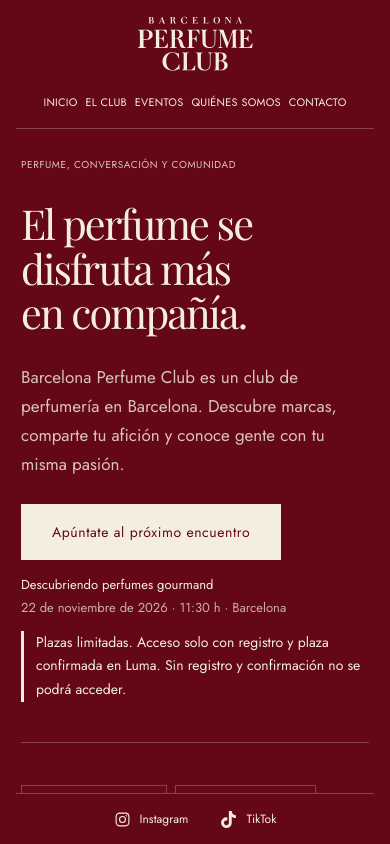
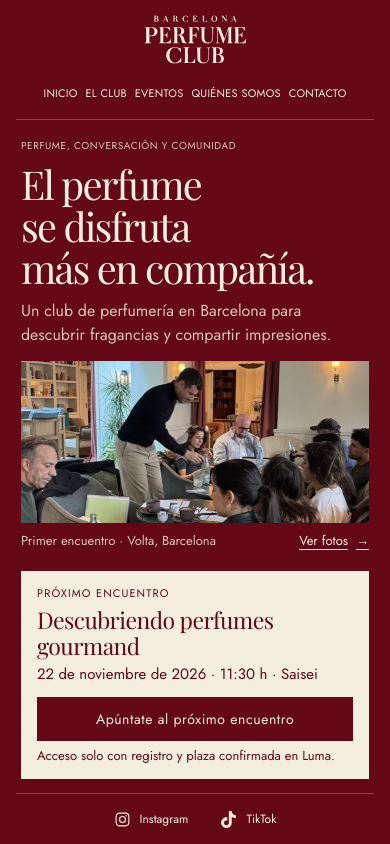
Before and after one commit to Cgrau/barcelona-perfume-club, a React (Vite) app: page / in a window 390 px wide. Built offline with nearby package versions, Linux system fonts and the light colour scheme.

Commit message:
Da protagonismo a la primera cata en la portada

```diff
--- a/src/App.tsx
+++ b/src/App.tsx
@@ -1,5 +1,5 @@
 import { Brand } from "./components/Brand";
-import { about, club, clubPurpose, events } from "./content";
+import { about, club, clubPurpose, events, firstEncounterPath, firstEncounterPhoto } from "./content";
 import { EventDescription, RegistrationNotice } from "./components/EventContent";
 import EventPage from "./EventPage";
 import AboutPage from "./AboutPage";
@@ -50,21 +50,49 @@ export default function App({ pathname = "/" }: { pathname?: string }) {
           aria-labelledby="landing-title"
         >
           <div className="landing-hero-copy">
-            <p className="landing-eyebrow hero-eyebrow">
-              <span>Perfume, conversación y comunidad</span>
-              <span className="hero-location">Barcelona</span>
-            </p>
+            <div className="hero-message">
+              <p className="landing-eyebrow hero-eyebrow">Perfume, conversación y comunidad</p>
               <h1 id="landing-title">
                 El perfume se disfruta más <em>en compañía.</em>
               </h1>
-            <div className="hero-invitation">
-              <div className="hero-message">
               <p className="landing-intro">
-                  {club.name} es un club de perfumería en Barcelona.
-                  Descubre marcas, comparte tu afición
-                  y conoce gente con tu misma pasión.
+                Un club de perfumería en Barcelona para descubrir fragancias y compartir impresiones.
               </p>
+            </div>
+            <figure className="hero-photo">
+              <img
+                src={firstEncounterPhoto.src}
+                srcSet={firstEncounterPhoto.srcSet}
+                sizes="(max-width: 700px) calc(100vw - 42px), (max-width: 1376px) 45vw, 600px"
+                alt={firstEncounterPhoto.alt}
+                width={firstEncounterPhoto.width}
+                height={firstEncounterPhoto.height}
+                fetchPriority="high"
+                decoding="async"
+              />
+              <figcaption>
+                <span>Primer encuentro · Volta, Barcelona</span>
+                <a href={`${firstEncounterPath}#event-gallery-heading`}>Ver fotos <span aria-hidden="true">→</span></a>
+              </figcaption>
+            </figure>
             <div className="hero-action">
+              <div className="landing-status">
+                <p className="landing-eyebrow">
+                  {nextEvent ? "Próximo encuentro" : "Calendario del club"}
+                </p>
+                {nextEvent ? (
+                  <>
+                    <p className="landing-status-title">{nextEvent.title}</p>
+                    <p>
+                      <time dateTime={nextEvent.dateTime}>{nextEvent.dateLabel} · {nextEvent.timeLabel} h</time>
+                      {" · "}{nextEvent.venue}
+                    </p>
+                  </>
+                ) : (
+                  <p className="landing-status-title">Sigue los próximos encuentros</p>
+                )}
+              </div>
+              <div className="hero-action-links">
                 <a
                   className="landing-luma"
                   href={nextEvent?.url ?? club.links.calendar}
@@ -75,20 +103,10 @@ export default function App({ pathname = "/" }: { pathname?: string }) {
                   <span>{nextEvent ? "Apúntate al próximo encuentro" : "Ver calendario en Luma"}</span>
                 </a>
                 {nextEvent && (
-                  <div className="landing-status">
-                    <p className="landing-status-title">
-                      {nextEvent.title}
+                  <p className="landing-access-summary">
+                    Acceso solo con registro y plaza confirmada en Luma.
                   </p>
-                    <p>
-                      {nextEvent.dateLabel} · {nextEvent.timeLabel} h · Barcelona
-                    </p>
-                    <p className="landing-access-summary">
-                      Plazas limitadas. Acceso solo con registro y plaza confirmada
-                      en Luma. Sin registro y confirmación no se podrá acceder.
-                    </p>
-                  </div>
                 )}
-                </div>
               </div>
             </div>
           </div>
--- a/src/content.ts
+++ b/src/content.ts
@@ -71,6 +71,15 @@ export const manifesto =
 export const clubPurpose =
   "Nuestro objetivo es reunir en Barcelona a quienes aman el perfume. Queremos descubrir marcas, compartir fragancias y aprender juntos, en eventos donde lo primero sea oler y disfrutar en compañía.";
 export type EventImage = Photo & { width: number; height: number };
+export const firstEncounterPath = "/eventos/descubriendo-perfumes-nicho/";
+export const firstEncounterPhoto: EventImage = {
+  src: "/media/encuentro-nicho-cata-640.webp",
+  srcSet: "/media/encuentro-nicho-cata-320.webp 320w, /media/encuentro-nicho-cata-640.webp 640w",
+  alt: "Carles conversa con los asistentes durante la cata de perfumes",
+  width: 640,
+  height: 1139,
+};
+
 export type ClubEvent = {
   id: string;
   path: string;
@@ -95,7 +104,7 @@ export type ClubEvent = {
 export const events: ClubEvent[] = [
   {
     id: "tdhs6lr0",
-    path: "/eventos/descubriendo-perfumes-nicho/",
+    path: firstEncounterPath,
     title: "Descubriendo perfumes nicho",
     edition: "Primer encuentro",
     status: "past",
@@ -132,13 +141,7 @@ export const events: ClubEvent[] = [
         width: 960,
         height: 540,
       },
-      {
-        src: "/media/encuentro-nicho-cata-640.webp",
-        srcSet: "/media/encuentro-nicho-cata-320.webp 320w, /media/encuentro-nicho-cata-640.webp 640w",
-        alt: "Carles conversa con los asistentes durante la cata de perfumes",
-        width: 640,
-        height: 1139,
-      },
+      firstEncounterPhoto,
       {
         src: "/media/encuentro-nicho-mesa-640.webp",
         srcSet: "/media/encuentro-nicho-mesa-320.webp 320w, /media/encuentro-nicho-mesa-640.webp 640w",
--- a/src/landing.css
+++ b/src/landing.css
@@ -165,49 +165,83 @@ p {
 }
 .landing-hero {
   width: 100%;
-  padding: 48px 0 64px;
+  padding: 28px 0 36px;
+}
+.landing-hero-copy {
+  display: grid;
+  grid-template-columns: repeat(2, minmax(0, 1fr));
+  align-items: center;
+  column-gap: clamp(30px, 5vw, 72px);
+  row-gap: 22px;
 }
 .hero-eyebrow {
-  display: flex;
-  justify-content: space-between;
-  gap: 20px;
   color: var(--soft);
-  margin-bottom: 38px;
-}
-.hero-location {
-  color: var(--cream);
+  margin-bottom: 14px;
 }
 .landing-hero h1 {
-  max-width: 1130px;
   font-family: var(--display);
-  font-size: clamp(58px, 7.45vw, 110px);
+  font-size: clamp(44px, 4.75vw, 76px);
   line-height: 1.05;
-  letter-spacing: -0.05em;
+  letter-spacing: -0.045em;
   text-wrap: balance;
 }
 .landing-hero h1 em {
+  white-space: nowrap;
   font-weight: 400;
 }
-.hero-invitation {
-  display: grid;
-  grid-template-columns: 1.1fr 1fr;
-  gap: 64px;
-  align-items: start;
-  margin-top: 46px;
-}
-.hero-message {
-  display: contents;
-}
 .landing-intro {
-  max-width: 460px;
+  max-width: 44ch;
+  margin-top: 18px;
   color: var(--soft);
-  font-size: 19px;
-  line-height: 1.65;
+  font-size: 17px;
+  line-height: 1.55;
   text-wrap: pretty;
 }
+.hero-photo {
+  margin: 0;
+  min-width: 0;
+}
+.hero-photo img {
+  display: block;
+  width: 100%;
+  height: auto;
+  aspect-ratio: 2 / 1;
+  object-fit: cover;
+  object-position: center 49%;
+  background: rgb(0 0 0 / 15%);
+}
+.hero-photo figcaption {
+  display: flex;
+  align-items: center;
+  justify-content: space-between;
+  gap: 12px;
+  color: var(--soft);
+  font-size: 13px;
+}
+.hero-photo a {
+  display: inline-flex;
+  align-items: center;
+  gap: 8px;
+  min-height: 34px;
+  color: var(--cream);
+  white-space: nowrap;
+  text-decoration: underline;
+  text-underline-offset: 4px;
+}
 .hero-action {
-  justify-self: end;
-  width: min(100%, 330px);
+  grid-column: 1 / -1;
+  display: grid;
+  grid-template-columns: minmax(0, 1fr) auto;
+  align-items: center;
+  gap: 16px 28px;
+  padding: 17px clamp(20px, 3vw, 38px);
+  color: var(--wine);
+  background: var(--cream);
+}
+.hero-action-links {
+  display: grid;
+  gap: 6px;
+  align-items: start;
 }
 .landing-luma {
   display: inline-flex;
@@ -225,8 +259,19 @@ p {
     background-color 0.18s,
     color 0.18s;
 }
-.hero-action > .landing-luma {
-  width: 100%;
+.hero-action .landing-luma {
+  min-height: 44px;
+  padding: 9px 18px;
+  border-color: var(--wine);
+  color: var(--cream);
+  background: var(--wine);
+}
+.hero-action .landing-luma:hover {
+  color: var(--wine);
+  background: transparent;
+}
+.hero-action .landing-luma:focus-visible {
+  outline-color: var(--wine);
 }
 .landing-luma span {
   display: inline-block;
@@ -243,20 +288,20 @@ p {
   transform: translateY(1px);
 }
 .landing-status {
-  margin-top: 16px;
-  font-size: 13px;
-  line-height: 1.7;
-  color: var(--muted);
+  font-size: 15px;
+  line-height: 1.4;
+}
+.landing-status .landing-eyebrow {
+  font-size: 11px;
 }
 .landing-status-title {
-  color: var(--cream);
+  margin: 4px 0;
+  font: 400 clamp(23px, 2.5vw, 32px)/1.15 var(--display);
+  letter-spacing: -0.025em;
 }
 .landing-access-summary {
-  margin-top: 12px;
-  padding-left: 12px;
-  border-left: 3px solid var(--cream);
-  color: var(--cream);
-  font-size: 14px;
+  font-size: 13px;
+  line-height: 1.4;
 }
 .landing-about {
   display: grid;
@@ -880,12 +925,6 @@ p {
   .about-page {
     width: calc(100% - 84px);
   }
-  .landing-hero h1 {
-    font-size: clamp(52px, 7.45vw, 86px);
-  }
-  .hero-invitation {
-    gap: 36px;
-  }
   .landing-about {
     padding: 36px 0;
     column-gap: 30px;
@@ -930,8 +969,8 @@ p {
     padding: calc(4px + env(safe-area-inset-top)) 0 4px;
   }
   .landing-brand {
-    width: 158px;
-    height: 76px;
+    width: 140px;
+    height: 67px;
   }
   .landing-header nav {
     width: 100%;
@@ -978,43 +1017,32 @@ p {
     padding-top: 32px;
   }
   .landing-hero {
-    padding: 28px 0 40px;
+    padding: 18px 0 32px;
+  }
+  .landing-hero-copy {
+    grid-template-columns: minmax(0, 1fr);
+    row-gap: 14px;
   }
   .hero-eyebrow {
-    display: block;
     font-size: 10px;
     letter-spacing: 0.06em;
-    margin-bottom: 28px;
-  }
-  .hero-location {
-    display: none;
+    margin-bottom: 9px;
   }
   .landing-hero h1 {
-    font-size: clamp(40px, 10.6vw, 68px);
-    line-height: 1.08;
-    letter-spacing: -0.045em;
-  }
-  .hero-invitation {
-    grid-template-columns: 1fr;
-    gap: 26px;
-    margin-top: 28px;
+    font-size: clamp(35px, 10.2vw, 57px);
   }
   .landing-intro {
-    max-width: 41ch;
-    font-size: 17px;
-    line-height: 1.7;
+    margin-top: 11px;
+    font-size: 16px;
+    line-height: 1.5;
+  }
+  .hero-photo img {
+    aspect-ratio: 2.15 / 1;
   }
   .hero-action {
-    justify-self: start;
-    width: 100%;
-  }
-  .hero-action > .landing-luma {
-    width: auto;
-    min-width: 190px;
-  }
-  .landing-status {
-    margin-top: 14px;
-    font-size: 13px;
+    grid-template-columns: minmax(0, 1fr);
+    row-gap: 12px;
+    padding: 14px 16px;
   }
   .landing-about {
     grid-template-columns: 1fr;
```
Also changed, not shown: memory/Decisiones.md (+1 -1 lines), memory/Estado.md (+2 -0 lines), memory/sesiones/2026-11-20.md (+6 -0 lines), 1 other file (tests, documents, lock files or other folders). Lines whose indentation alone changed are shown as unchanged.
